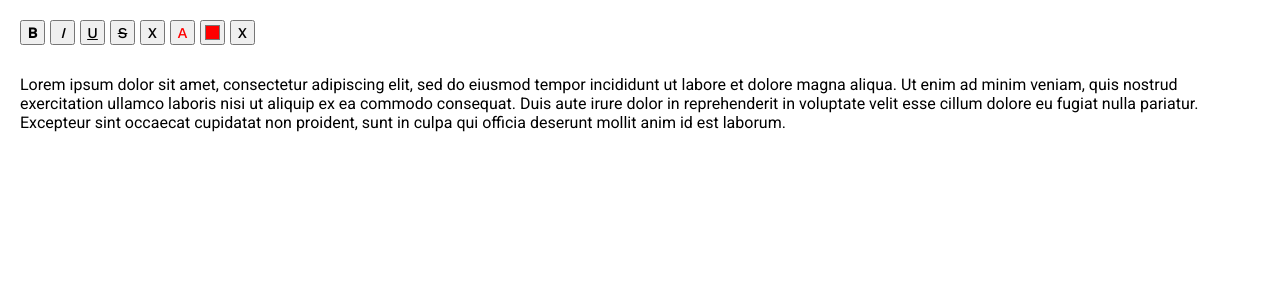
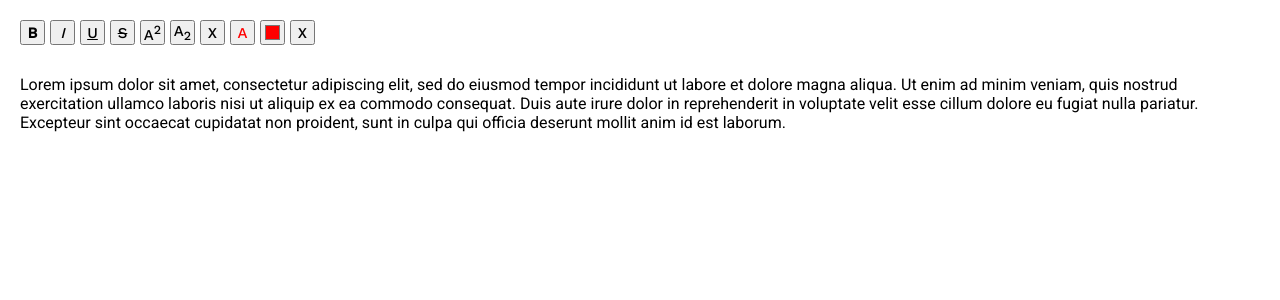
Before and after one commit to 30isnottoolate/wysiwyg-editor, a React app: page / in a window 1280 px wide. Shown: the top 300 px of the page. Built offline with nearby package versions, Linux system fonts and the light colour scheme.

Commit message:
Add superscript and subscript to formatting tools

```diff
--- a/src/components/App.tsx
+++ b/src/components/App.tsx
@@ -152,6 +152,18 @@ const App: React.FC = () => {
                 </button>
                 <button
                     className="tool"
+                    title="Superscript"
+                    onClick={() => applyFormatting("sup")}>
+                    A<sup>2</sup>
+                </button>
+                <button
+                    className="tool"
+                    title="Subscript"
+                    onClick={() => applyFormatting("sub")}>
+                    A<sub>2</sub>
+                </button>
+                <button
+                    className="tool"
                     title="Remove All Formating"
                     onClick={() => removeAllFormatting()}>
                     X
```
